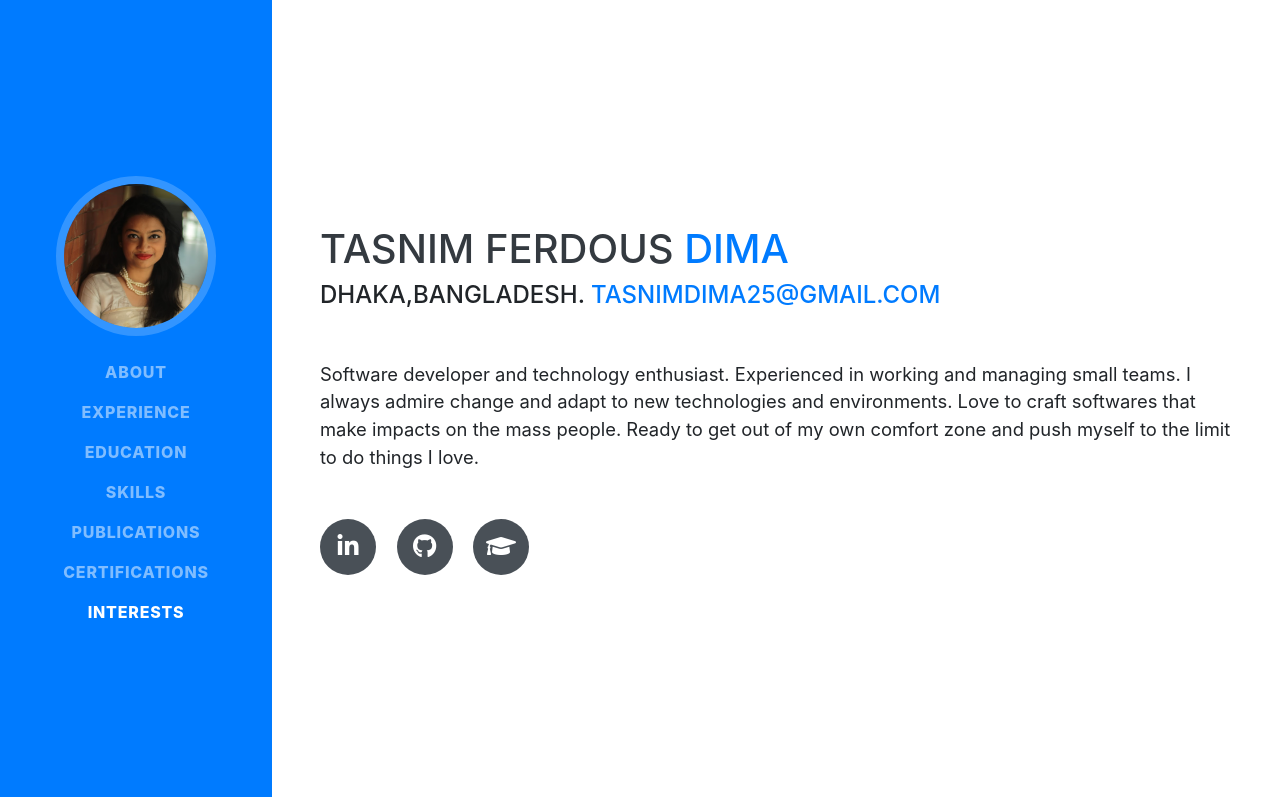
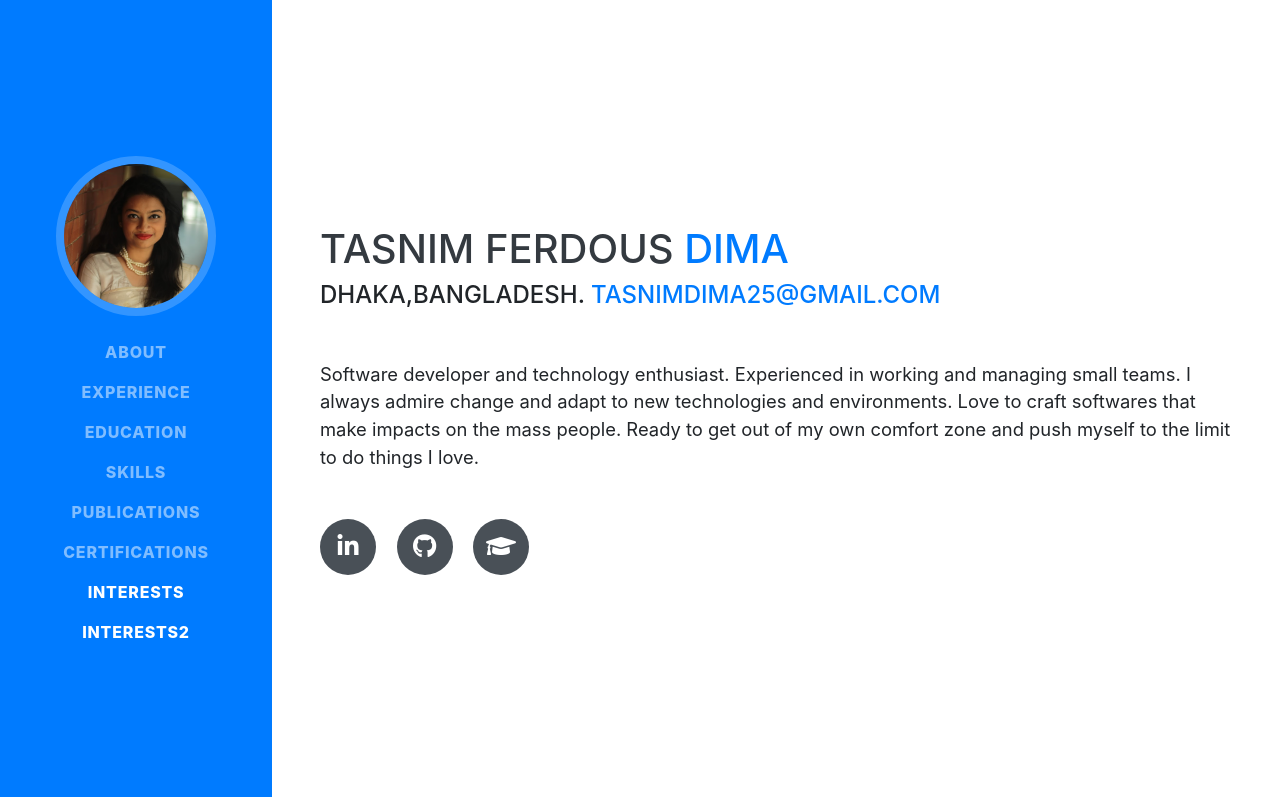
Before and after one commit to DimaMirana/dima-github.io, a website with bundled scripts: page index.html in a window 1280 px wide. Shown: the top 797 px of the page. Built offline with nearby package versions, Linux system fonts and the light colour scheme; a web font is replaced by a local one.

Commit message:
Update index.html

```diff
--- a/index.html
+++ b/index.html
@@ -50,6 +50,9 @@
                 </li>
                 <li class="nav-item">
                     <a class="nav-link js-scroll-trigger" href="#interests">Interests</a>
+                </li>
+                <li class="nav-item">
+                    <a class="nav-link js-scroll-trigger" href="#interests">Interests2</a>
                 </li>
             </ul>
         </div>
```
